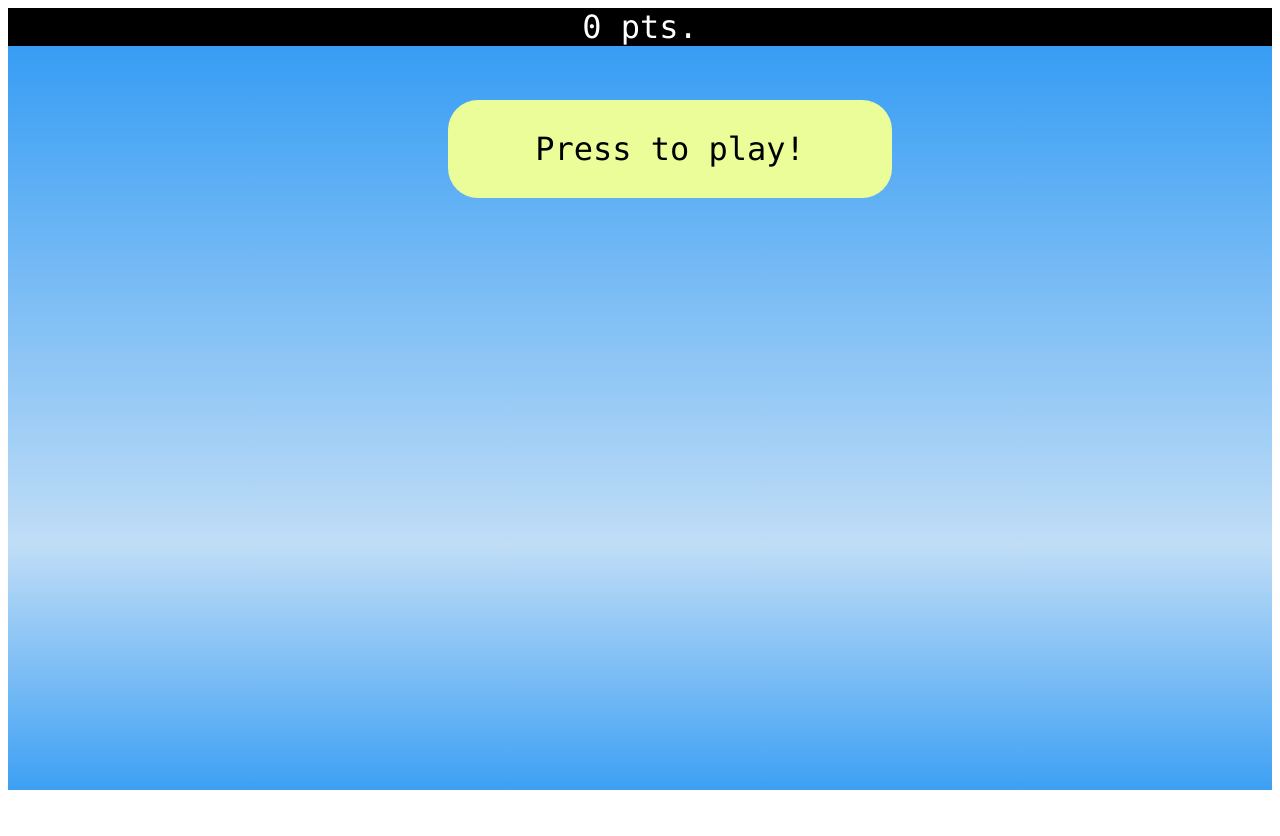
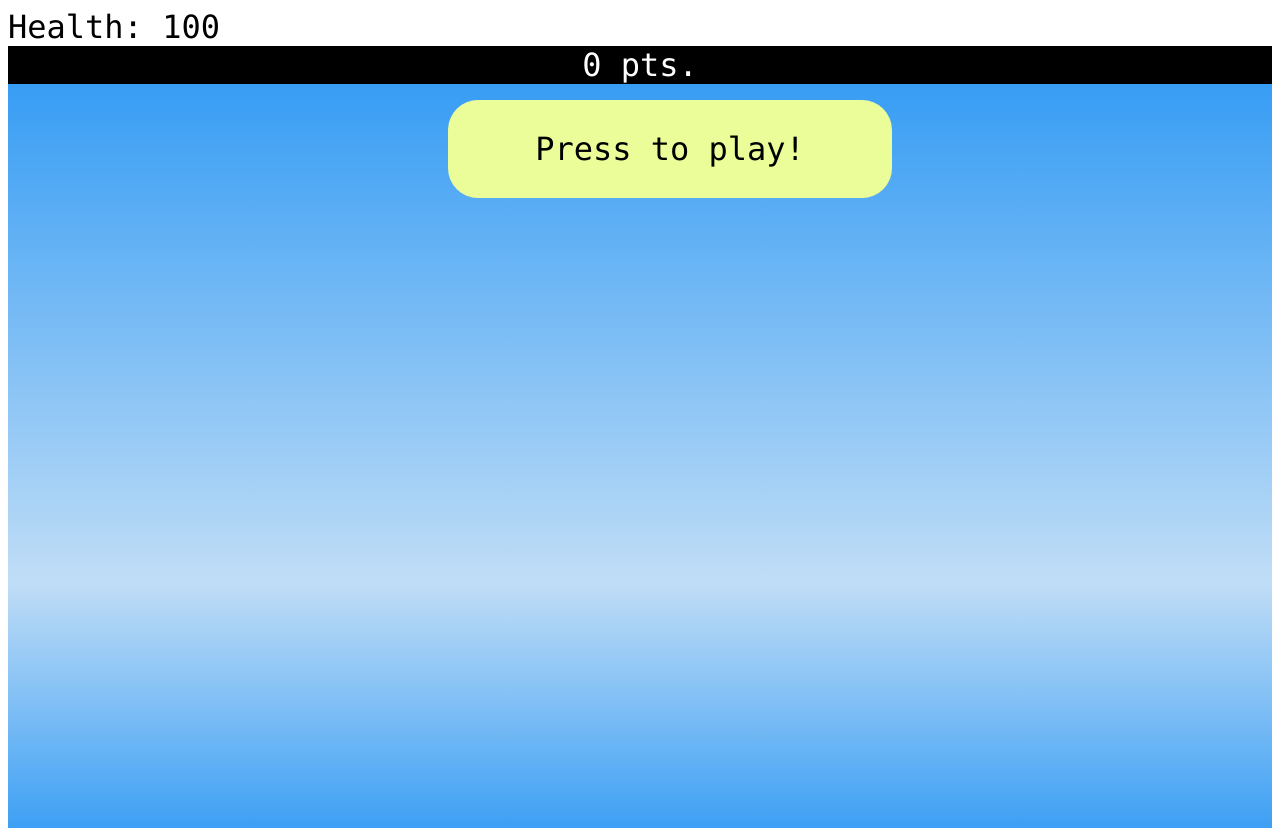
Before and after one commit to Vasil-Antonov1234/side-scrolling-game, a plain HTML site: page index.html in a window 1280 px wide. Before the commit the page ends 800 px from the top, so only its background shows below. Drawn offline with Linux system fonts and the light colour scheme.

Commit message:
Update index.html

```diff
--- a/index.html
+++ b/index.html
@@ -15,8 +15,11 @@
         <!-- game start screen -->
         <div class="game-start">Press to play!</div>
 
-        <!-- score -->
-        <div class="game-score"><span class="points">0</span> pts.</div>
+        <!-- health and  score -->
+        <div class="health-score-container">
+          <div class="health">Health: <span class="health-points">100</span></div>
+          <div class="game-score"><span class="points">0</span> pts.</div>
+        </div>
 
         <!-- main game area -->
         <div class="game-area"></div>
```
